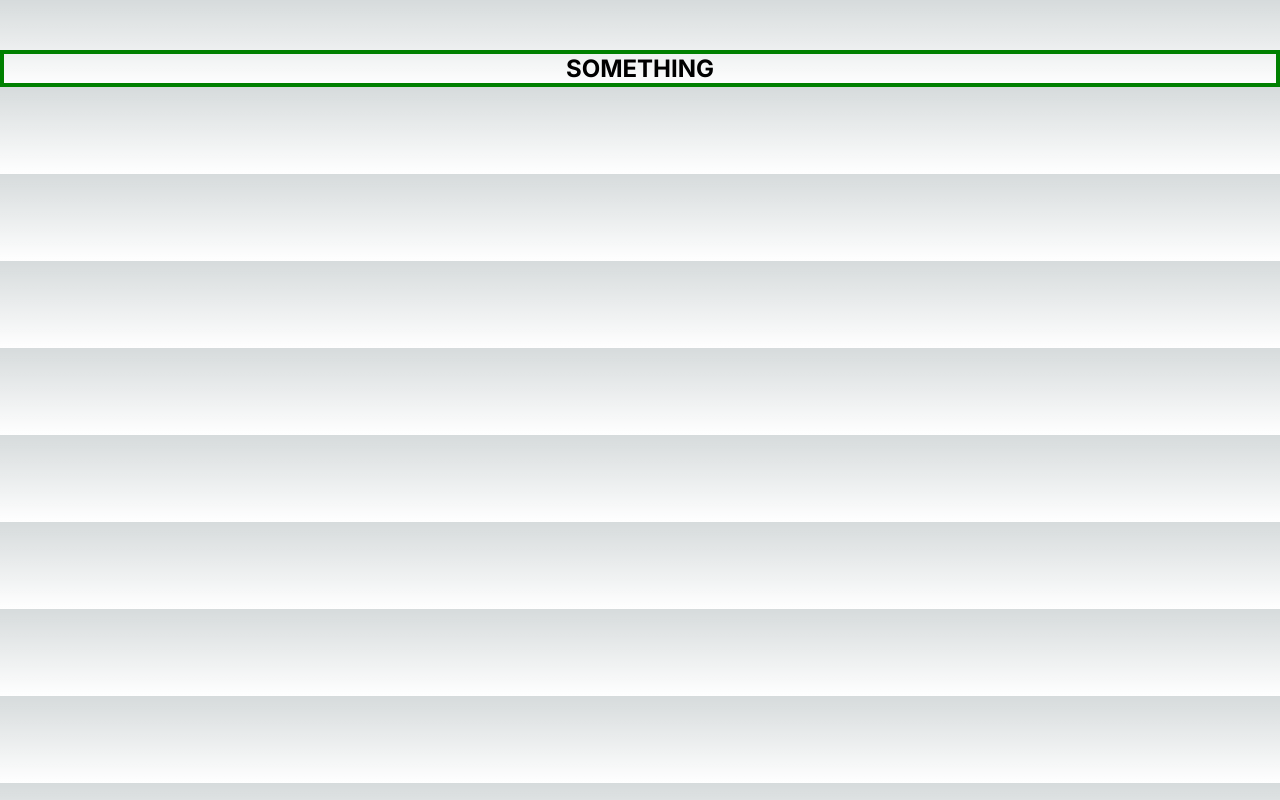
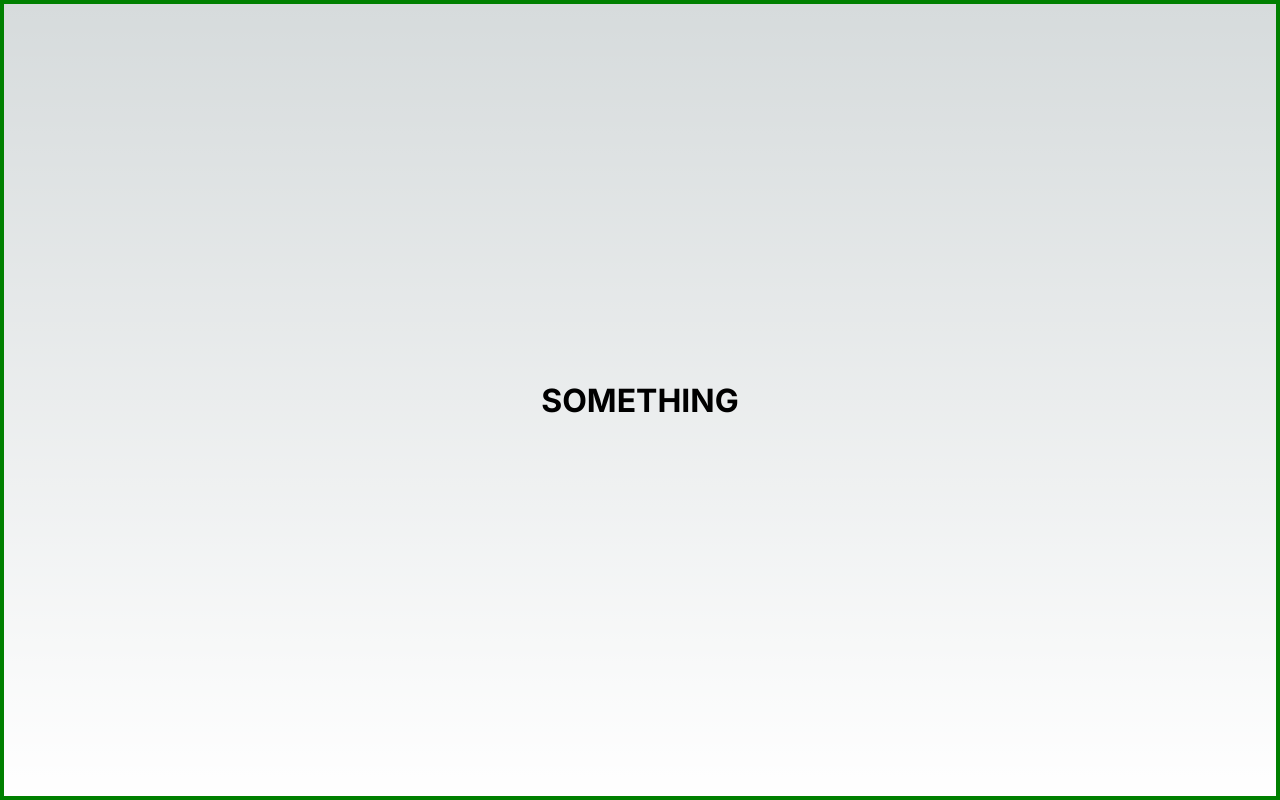
Before and after one commit to romulloqueiroz/romullo_portfolio, a Next.js app: page / in a window 1280 px wide. Built offline with nearby package versions, Linux system fonts and the light colour scheme.

Commit message:
fix - restricting as on View to semantic elements of div only.

```diff
--- a/app/components/atoms/View/View.types.ts
+++ b/app/components/atoms/View/View.types.ts
@@ -98,5 +98,5 @@ export interface ViewType {
 
   style: Interpolation<CSSProperties>
 
-  as?: keyof JSX.IntrinsicElements
+  as?: 'div' | 'main' | 'section' | 'article' | 'aside' | 'nav' | 'header' | 'footer'
 }
--- a/app/page.tsx
+++ b/app/page.tsx
@@ -6,13 +6,13 @@ export default function Home() {
     <main>
       <View
         w='100vw'
+        h='100vh'
         main='center'
         cross='center'
         style={{
           border: '4px solid green'
         }}
-        as='section'
-        mt={50}
+        as='main'
       >
         <h1 className={styles.title}>SOMETHING</h1>
       </View>
```
